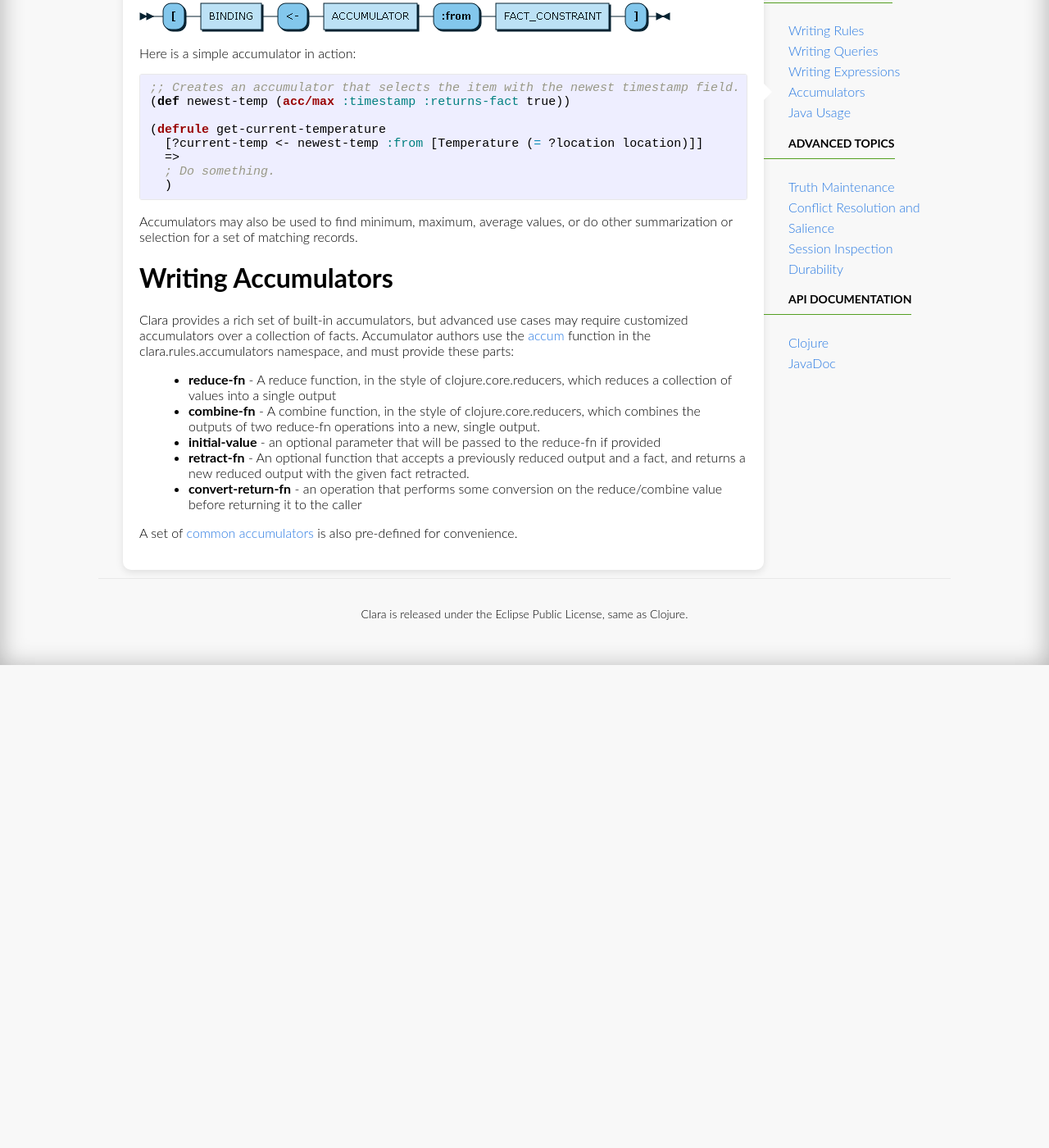
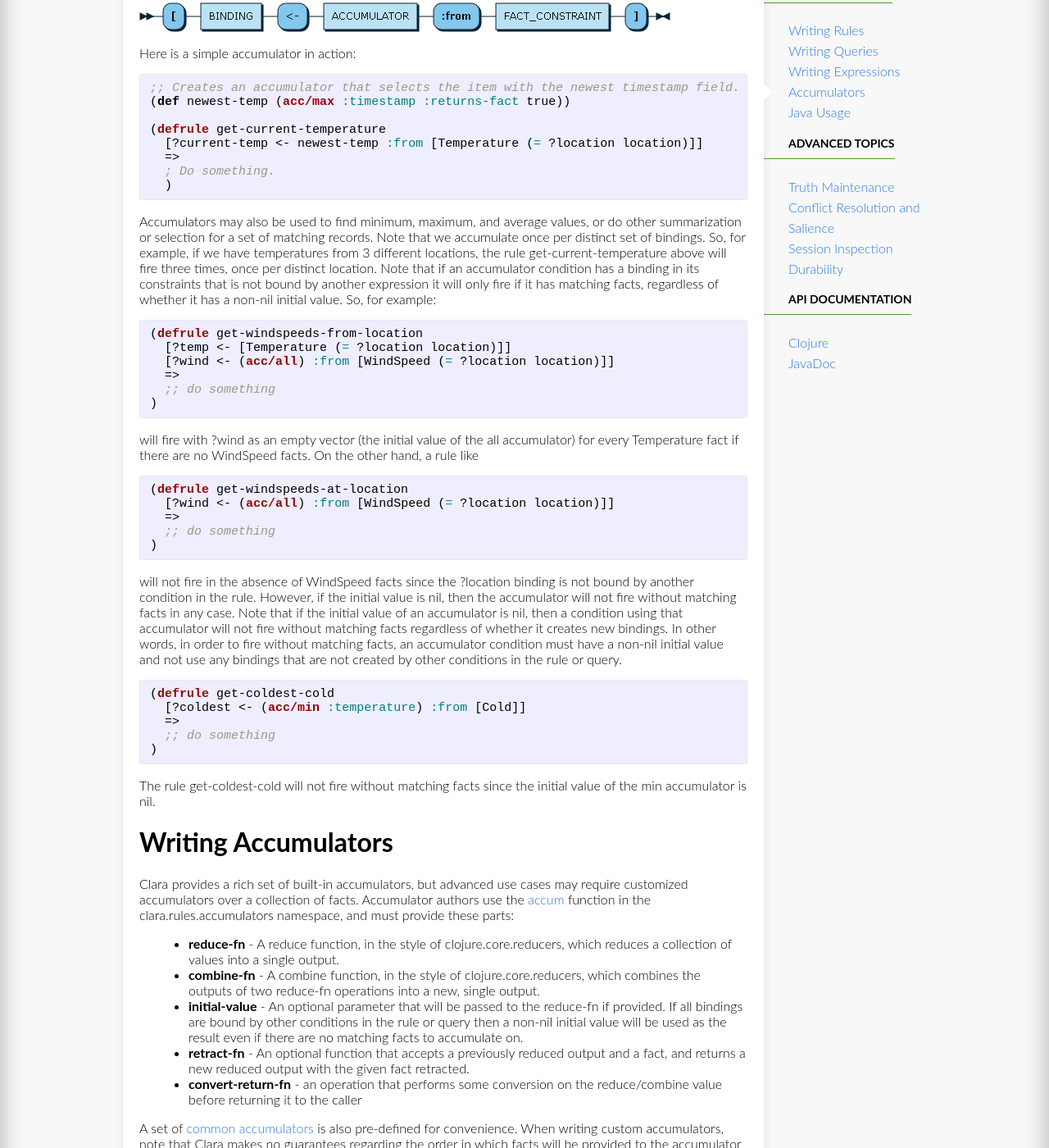
Before and after one commit to oracle-samples/clara-site, a Jekyll site: the page built from _docs/usingaccumulators.md, in a window 1280 px wide and 1400 px high, scrolled down 288 px. Shown: the whole window at 82% size. Built offline with Jekyll 4.4.1, drawn with Linux system fonts in a browser that asks for light colours; before the commit the page ends 1099 px from its top, so only the background shows below that; some of the changed text lies outside the part shown.

Commit message:
Updates to accumulator documentation to reflect changes from clara-rules issues 102, 189, and 190

```diff
--- a/_docs/usingaccumulators.md
+++ b/_docs/usingaccumulators.md
@@ -21,15 +21,46 @@ Here is a simple accumulator in action:
   ; Do something.
   )
 {% endhighlight %}
-Accumulators may also be used to find minimum, maximum, average values, or do other summarization or selection for a set of matching records.
+Accumulators may also be used to find minimum, maximum, and average values, or do other summarization or selection for a set of matching records.  Note that we accumulate once per distinct set of bindings.  So, for example, if we have temperatures from 3 different locations, the rule get-current-temperature above will fire three times, once per distinct location.  Note that if an accumulator condition has a binding in its constraints that is not bound by another expression it will only fire if it has matching facts, regardless of whether it has a non-nil initial value.  So, for example:
+
+{% highlight clojure %}
+(defrule get-windspeeds-from-location
+  [?temp <- [Temperature (= ?location location)]]
+  [?wind <- (acc/all) :from [WindSpeed (= ?location location)]]
+  =>
+  ;; do something
+)
+{% endhighlight %}
+
+will fire with ?wind as an empty vector (the initial value of the all accumulator) for every Temperature fact if there are no WindSpeed facts.  On the other hand, a rule like
+{% highlight clojure %}
+(defrule get-windspeeds-at-location
+  [?wind <- (acc/all) :from [WindSpeed (= ?location location)]]
+  =>
+  ;; do something
+)
+{% endhighlight %}
+
+will not fire in the absence of WindSpeed facts since the ?location binding is not bound by another condition in the rule.  However, if the initial value is nil, then the accumulator will not fire without matching facts in any case.  Note that if the initial value of an accumulator is nil, then a condition using that accumulator will not fire without matching facts regardless of whether it creates new bindings.  In other words, in order to fire without matching facts, an accumulator condition must have a non-nil initial value and not use any bindings that are not created by other conditions in the rule or query.
+
+{% highlight clojure %}
+(defrule get-coldest-cold
+  [?coldest <- (acc/min :temperature) :from [Cold]]
+  =>
+  ;; do something
+)
+{% endhighlight %}
+
+The rule get-coldest-cold will not fire without matching facts since the initial value of the min accumulator is nil.
 
 # Writing Accumulators
 Clara provides a rich set of built-in accumulators, but advanced use cases may require customized accumulators over a collection of facts. Accumulator authors use the [accum]({{site.clojuredoc}}clara.rules.accumulators.html#var-accum) function in the clara.rules.accumulators namespace, and must provide these parts:
 
-* **reduce-fn** - A reduce function, in the style of clojure.core.reducers, which reduces a collection of values into a single output
+* **reduce-fn** - A reduce function, in the style of clojure.core.reducers, which reduces a collection of values into a single output.
 * **combine-fn** - A combine function, in the style of clojure.core.reducers, which combines the outputs of two reduce-fn operations into a new, single output.
-* **initial-value** - an optional parameter that will be passed to the reduce-fn if provided
+* **initial-value** - An optional parameter that will be passed to the reduce-fn if provided.  If all bindings are bound by other conditions in the rule or query then a non-nil initial value will be used
+as the result even if there are no matching facts to accumulate on.
 * **retract-fn** - An optional function that accepts a previously reduced output and a fact, and returns a new reduced output with the given fact retracted.
 * **convert-return-fn** - an operation that performs some conversion on the reduce/combine value before returning it to the caller
 
-A set of [common accumulators]({{site.clojuredoc}}clara.rules.accumulators.html#var-all) is also pre-defined for convenience.
+A set of [common accumulators]({{site.clojuredoc}}clara.rules.accumulators.html#var-all) is also pre-defined for convenience.  When writing custom accumulators, note that Clara makes no guarantees regarding the order in which facts will be provided to the accumulator functions.
```
